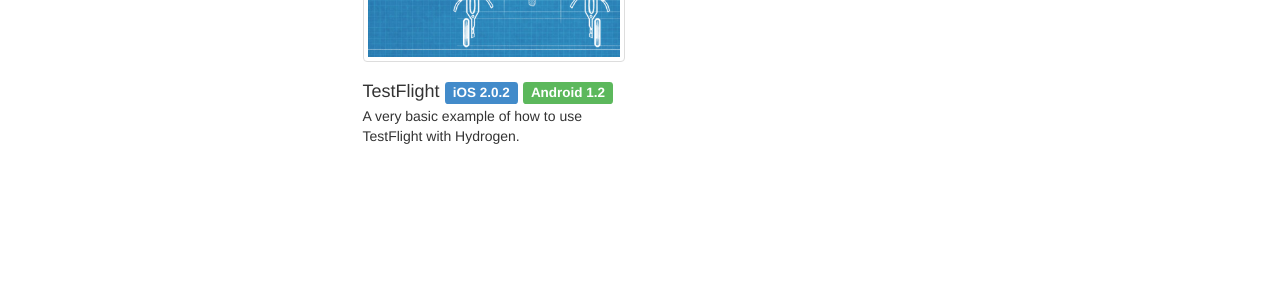
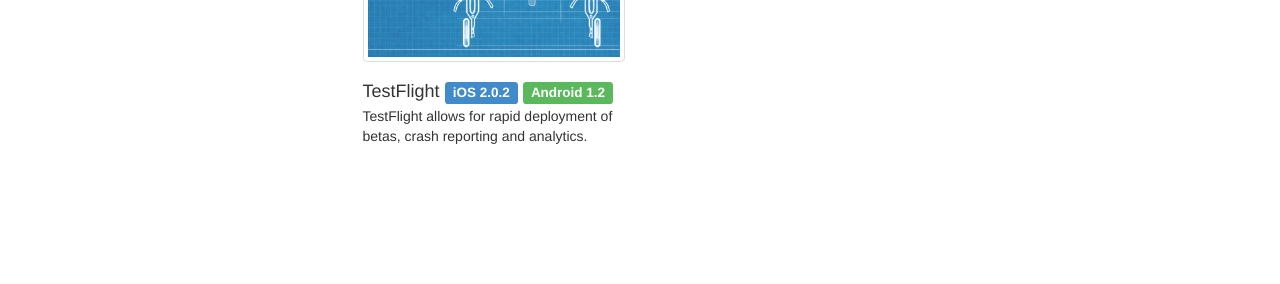
Before and after one commit to dotBunny/Hydrogen, a Jekyll site: the page built from getting-started.html, in a window 1280 px wide and 900 px high, scrolled down 2349 px. Shown: the part 152-436 px from the top of the window. Built offline with Jekyll 4.4.1, drawn with Linux system fonts in a browser that asks for light colours; nearby versions of some CDN libraries; Markdown is read by kramdown in place of the engine named in the settings; comment, search, counter and statistics services are not loaded.

Commit message:
Another fix since I forgot what I was talking about.

```diff
--- a/getting-started.html
+++ b/getting-started.html
@@ -101,7 +101,7 @@
 		<div class="col-xs-6 col-md-4">
 	        <img class="thumbnail" src="/assets/img/ven-testflight.jpg" alt="TestFlight">
 			<h4>TestFlight <span class="label label-primary">iOS {{site.testflight_ios_version}}</span> <span class="label label-success"> Android {{site.testflight_android_version}}</span></h4>
-			<p>A very basic example of how to use TestFlight with Hydrogen.</p>
+			<p>TestFlight allows for rapid deployment of betas, crash reporting and analytics.</p>
 		</div>
 
 		<div class="clearfix visible-xs"></div>
```
